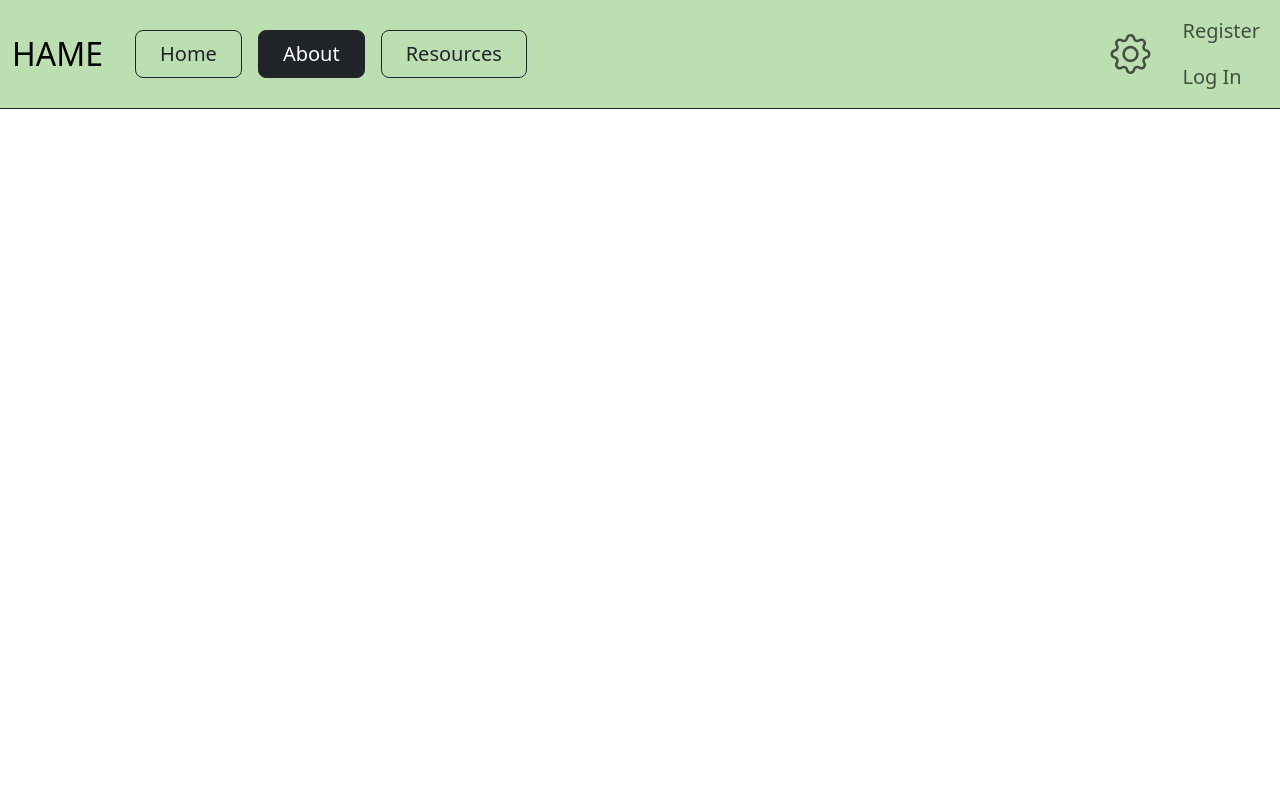
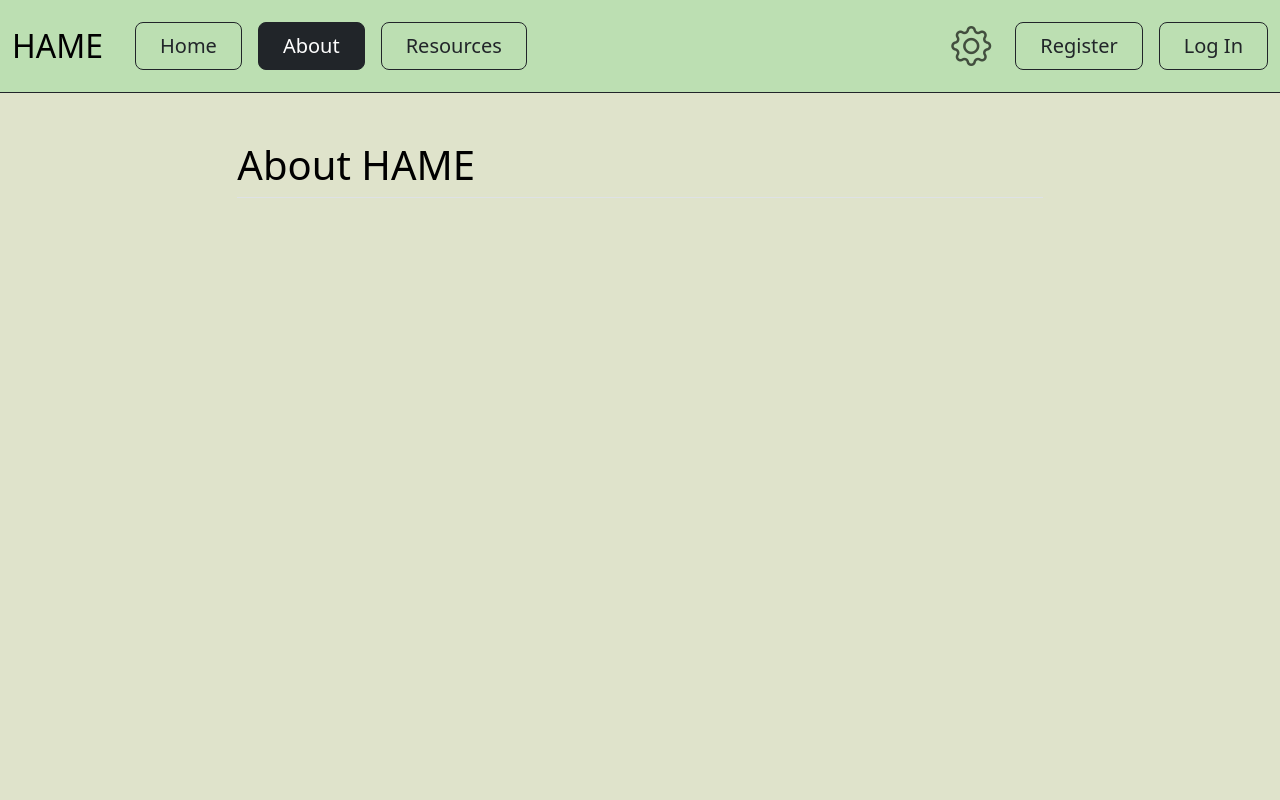
Before and after one commit to matthewsp124/hame, a Django app: page /hame/about/ in a window 1280 px wide. Run offline with Django 5.2, Linux system fonts and the light colour scheme.

Commit message:
template refactoring & improvement

```diff
--- a/hame_project/hame/templates/hame/about.html
+++ b/hame_project/hame/templates/hame/about.html
@@ -1,2 +1,13 @@
 {% extends 'hame/base.html' %}
 {% load static %}
+
+{% block body %}
+<div class="flex-grow-1 d-flex flex-column light-green-background">
+    <div class="col-lg-8 mx-auto p-4 py-md-5">
+        <main class="d-flex align-items-center border-bottom">
+            <h1 class="text-body-emphasis">About HAME</h1>
+            <p class="fs-5 col-md-8"></p>
+        </main>
+    </div>
+</div>
+{% endblock %}
--- a/hame_project/hame/templates/hame/base.html
+++ b/hame_project/hame/templates/hame/base.html
@@ -41,15 +41,19 @@
                         </li>
                         <li class="nav-item">
                             {% if user.is_authenticated %}
-                                <a href="{% url 'hame:logout' %}" class="btn btn-lg btn-outline-dark px-4">Log Out</a>
-                                <a href="{% url 'hame:profile' %}" class="nav-link">
-                                    <span class="rounded-circle light-blue-background d-inline-flex align-items-center justify-content-center" style="width: 50px; height: 50px;">
-                                        <i class="bi bi-person-fill fs-1"></i>
-                                    </span>
-                                </a>
+                                <div class="navbar-nav gap-3 align-items-center">
+                                    <a href="{% url 'hame:logout' %}" class="btn btn-lg btn-outline-dark px-4" style="height: 48px;">Log Out</a>
+                                    <a href="{% url 'hame:profile' %}" class="nav-link">
+                                        <span class="rounded-circle light-blue-background d-inline-flex align-items-center justify-content-center" style="width: 50px; height: 50px;">
+                                            <i class="bi bi-person-fill fs-1"></i>
+                                        </span>
+                                    </a>
+                                </div>
                             {% else %}
-                                <a href="{% url 'hame:register' %}" class="nav-link fs-5">Register</a>
-                                <a href="{% url 'hame:login' %}" class="nav-link fs-5">Log In</a>
+                                <div class="navbar-nav gap-3">
+                                    <a href="{% url 'hame:register' %}" class="btn btn-lg btn-outline-dark px-4">Register</a>
+                                    <a href="{% url 'hame:login' %}" class="btn btn-lg btn-outline-dark px-4">Log In</a>
+                                </div>
                             {% endif %}
                         </li>
                     </ul>
@@ -57,10 +61,10 @@
             </div>
         </nav>
 
-        <main class="flex-grow-1 d-flex flex-column">
+        <!-- <main class="flex-grow-1 d-flex flex-column"> -->
             {% block body %}
             {% endblock %}
-        </main>
+        <!-- </main> -->
         <!-- Bootstrap's JavaScript -->
         <script src="https://cdn.jsdelivr.net/npm/bootstrap@5.3.8/dist/js/bootstrap.bundle.min.js" integrity="sha384-FKyoEForCGlyvwx9Hj09JcYn3nv7wiPVlz7YYwJrWVcXK/BmnVDxM+D2scQbITxI" crossorigin="anonymous"></script>
     </body>
```
Also changed, not shown: hame_project/hame/templates/hame/resources.html (+8 -0 lines).
